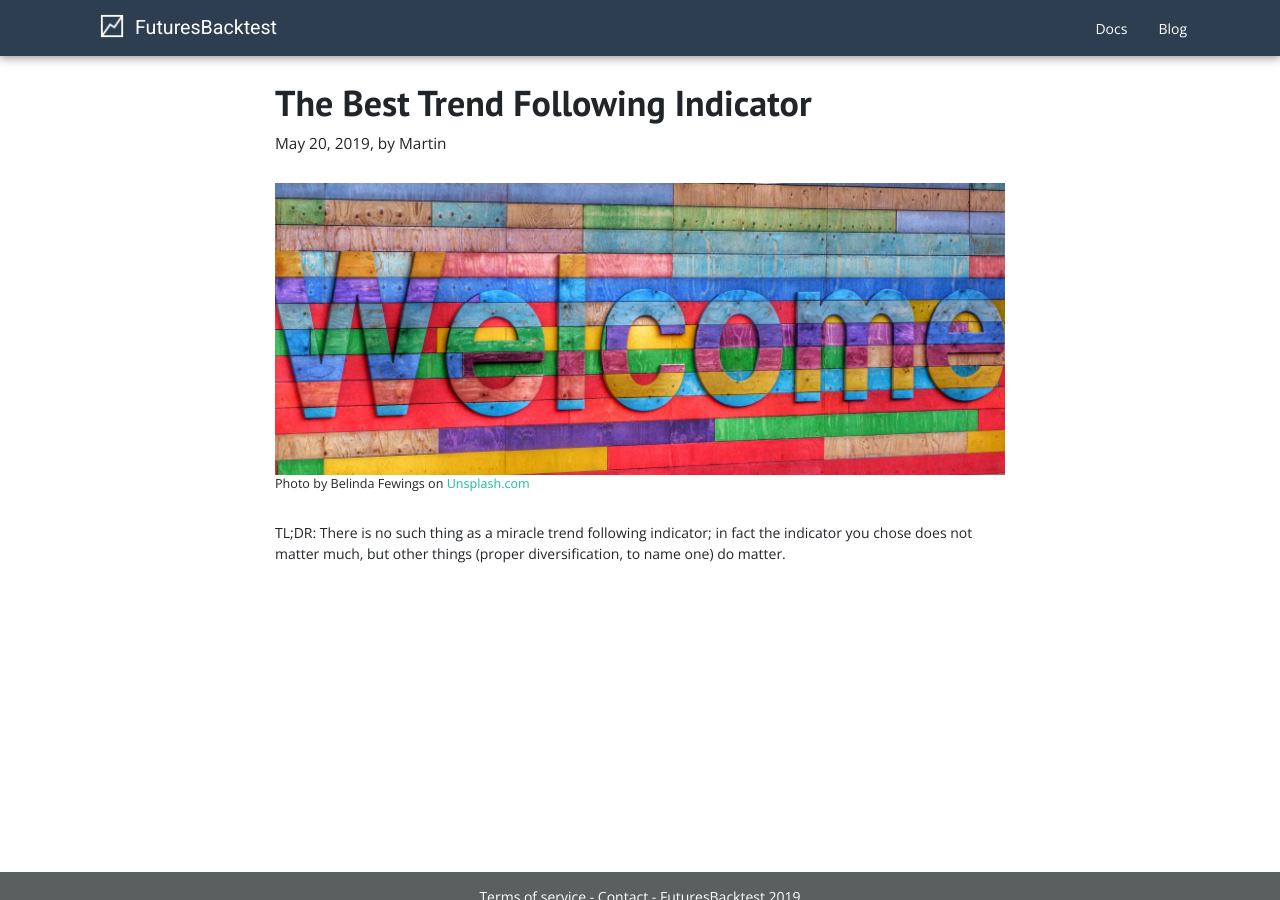
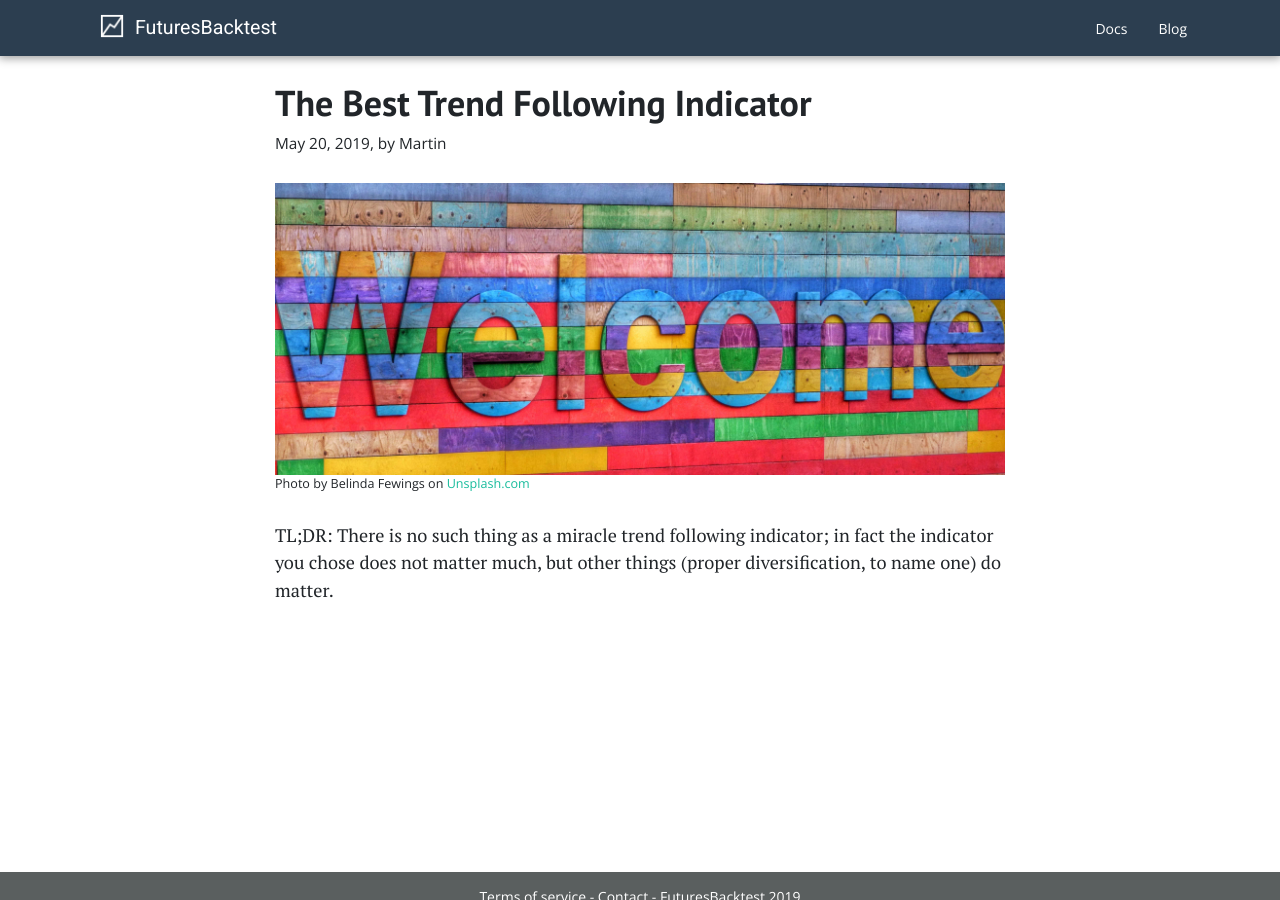
Before and after one commit to ajmal017/futuresbacktest.github.io, a Jekyll site: the page built from drafts/2019-05-20-the-best-trend-following-indicator.md, in a window 1280 px wide and 900 px high. Built offline with Jekyll 4.4.1, drawn with Linux system fonts in a browser that asks for light colours; nearby versions of some CDN libraries; comment, search, counter and statistics services are not loaded.

Commit message:
Update post.html

```diff
--- a/_layouts/post.html
+++ b/_layouts/post.html
@@ -18,7 +18,7 @@
                         <figcaption>{{page.image-caption}}</figcaption>
                      </figure>
                     {% endif %}
-                  {{ page.content | remove: page.excerpt }}
+                  {{ content | remove_first:page.excerpt }}
                   </div>
                   <div class="PageNavigation">
   {% if page.previous.url %}
```
